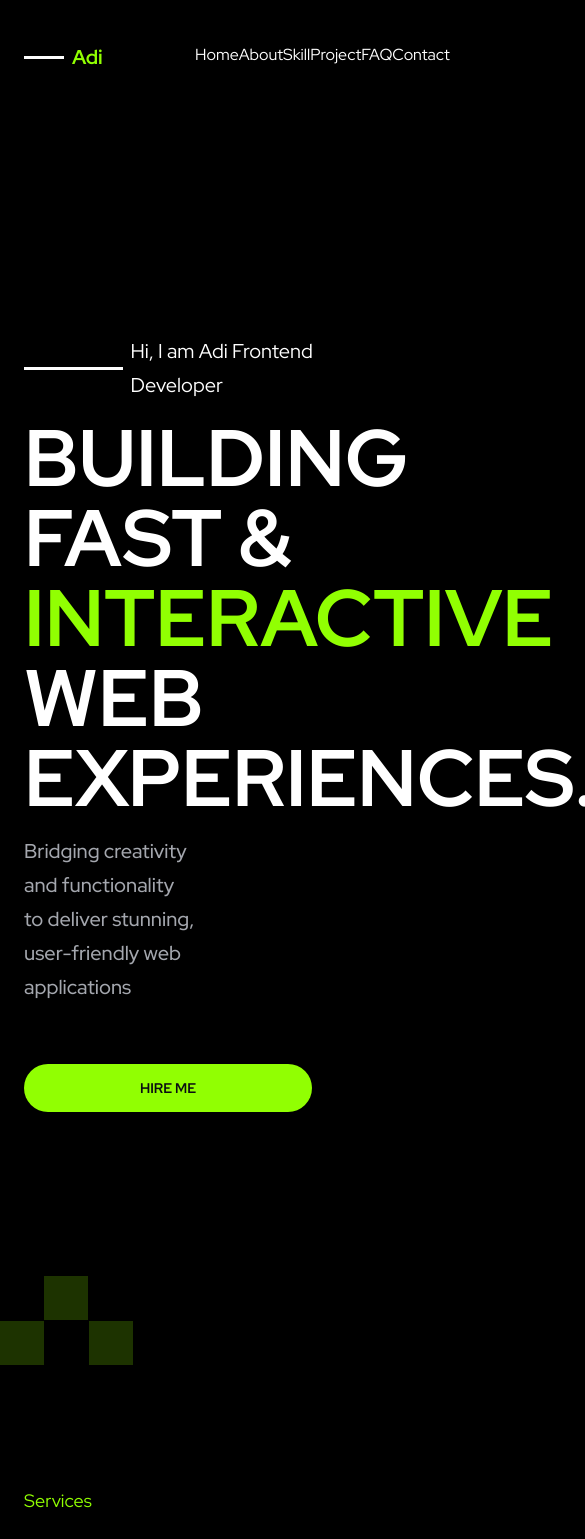
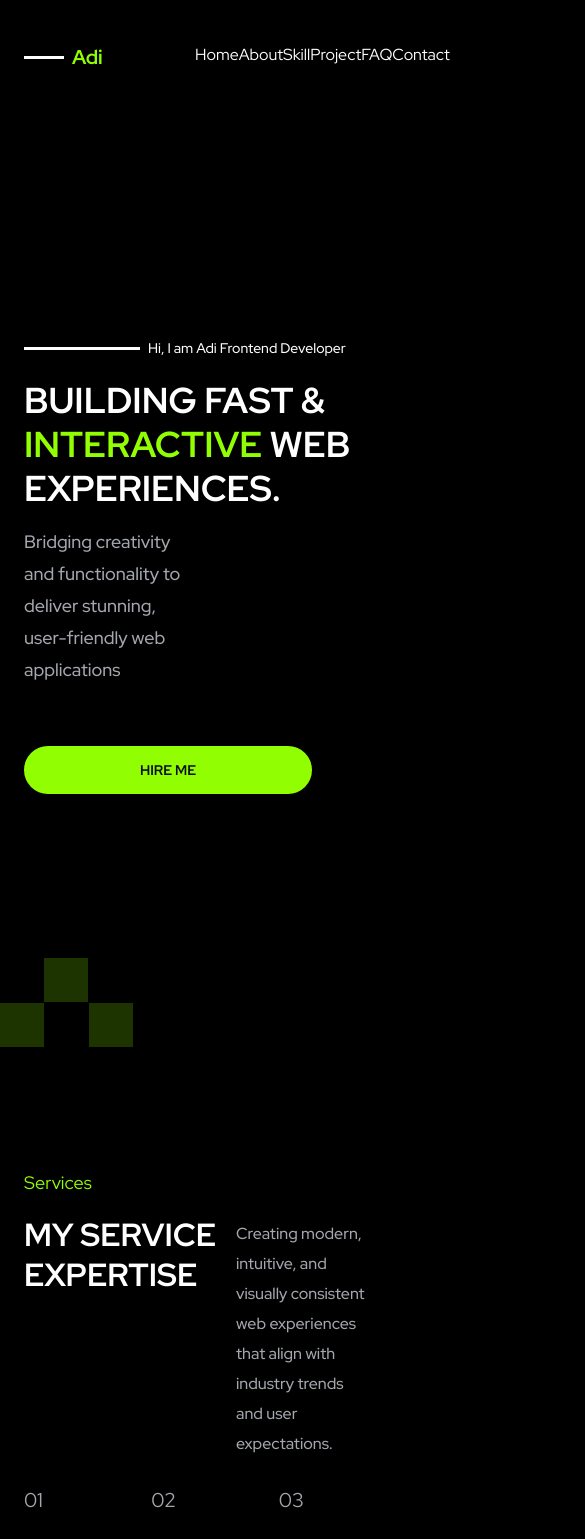
Before and after one commit to redkurawa/porto-08, a Next.js app: page / in a window 390 px wide. Shown: the top 1539 px of the page, 585 px wide, since content can reach past the window. Built offline with nearby package versions, Linux system fonts and the light colour scheme.

Commit message:
maintenance mobile view

```diff
--- a/package.json
+++ b/package.json
@@ -15,10 +15,12 @@
     "@react-email/render": "^1.4.0",
     "class-variance-authority": "^0.7.1",
     "clsx": "^2.1.1",
+    "framer-motion": "^12.23.24",
     "lucide-react": "^0.546.0",
     "next": "15.5.6",
     "react": "19.1.0",
     "react-dom": "19.1.0",
+    "react-intersection-observer": "^9.16.0",
     "resend": "^6.2.0",
     "tailwind-merge": "^3.3.1"
   },
--- a/src/components/partials/hero.tsx
+++ b/src/components/partials/hero.tsx
@@ -12,13 +12,15 @@ export const Hero = () => {
       <div className='inner-con mt-55'>
         <div className='flex items-center gap-2'>
           <span className='border-neutral-25 inline-block w-29 border-2 border-t'></span>
-          <div className='text-xl'>Hi, I am Adi Frontend Developer</div>
+          <div className='text-m text-neutral-25 font-medium sm:text-xl'>
+            Hi, I am Adi Frontend Developer
+          </div>
         </div>
-        <div className='my-4 text-[80px] leading-[80px] font-extrabold tracking-[0px]'>
+        <div className='text-display-lg my-4 font-extrabold tracking-[0px] sm:text-[80px] sm:leading-[80px]'>
           BUILDING FAST & <span className='text-primary-200'>INTERACTIVE </span>
           WEB EXPERIENCES.
         </div>
-        <div className='text-xl-medium w-1/2 text-neutral-400'>
+        <div className='text-lg-medium sm:text-xl-medium w-1/2 text-neutral-400'>
           Bridging creativity and functionality to deliver stunning,
           user-friendly web applications
         </div>
--- a/src/components/partials/portofolio.tsx
+++ b/src/components/partials/portofolio.tsx
@@ -1,13 +1,15 @@
 import Image from 'next/image';
 import React from 'react';
+
+import AnimatedHeading from '../ui/animated-heading';
 
 export const Portofolio = () => {
   return (
     <div className='inner-con'>
       <div className='text-primary-200 text-center text-lg'>PORTFOLIO</div>
-      <div className='text-display-2xl mb-12 text-center font-extrabold'>
+      <AnimatedHeading className='text-display-2xl mb-12 text-center font-extrabold'>
         SELECTED WORK
-      </div>
+      </AnimatedHeading>
       <div className='grid grid-cols-3 gap-x-5'>
         {[...Array(6)].map((_, i) => (
           <div key={i}>
--- a/src/components/partials/services.tsx
+++ b/src/components/partials/services.tsx
@@ -1,15 +1,17 @@
 import { Monitor } from 'lucide-react';
 import React from 'react';
+
+import AnimatedHeading from '../ui/animated-heading';
 
 export const Services = () => {
   return (
     <div className='inner-con my-30'>
       <div className='text-primary-200 text-lg'>Services</div>
       <div className='flex'>
-        <div className='my-4 text-[80px] leading-[80px] font-extrabold tracking-[0px]'>
+        <AnimatedHeading className='text-display-md my-4 font-extrabold tracking-[0px] sm:text-[80px] sm:leading-[80px]'>
           MY SERVICE EXPERTISE
-        </div>
-        <div className='mt-5 w-2/3 text-xl text-neutral-400'>
+        </AnimatedHeading>
+        <div className='text-md mt-5 w-2/3 font-medium text-neutral-400 sm:text-xl'>
           Creating modern, intuitive, and visually consistent web experiences
           that align with industry trends and user expectations.
         </div>
@@ -20,7 +22,7 @@ export const Services = () => {
             01
           </div>
           <Monitor className='text-primary-200 mt-6 size-8' />
-          <div className='text-display-sm my-6 font-semibold'>
+          <div className='sm:text-display-sm my-6 text-xl font-semibold'>
             Custom Website Development
           </div>
           <div className='text-xl text-neutral-400'>
--- a/src/components/partials/skill.tsx
+++ b/src/components/partials/skill.tsx
@@ -1,14 +1,16 @@
 import Image from 'next/image';
 import React from 'react';
+
+import AnimatedHeading from '../ui/animated-heading';
 
 export const Skill = () => {
   return (
     <div className='inner-con flex'>
       <div>
         <div className='text-primary-200 text-lg'>Skill</div>
-        <div className='text-display-2xl font-extrabold'>
+        <AnimatedHeading className='text-display-2xl font-extrabold'>
           SKILLS THAT BRING IDEAS TO LIFE
-        </div>
+        </AnimatedHeading>
         <div className='grid grid-cols-4'>
           <Image src='/icons/js.svg' alt='js' width={52} height={52} />
           <Image src='/icons/css.svg' alt='js' width={52} height={52} />
--- a/src/components/partials/testimoni.tsx
+++ b/src/components/partials/testimoni.tsx
@@ -1,12 +1,13 @@
 import TestimonialCard from '../testimonial-card';
+import AnimatedHeading from '../ui/animated-heading';
 
 export const Testimoni = () => {
   return (
     <div className='inner-con'>
       <div className='text-primary-200 text-center text-lg'>TESTIMONIALS</div>
-      <div className='text-display-2xl mb-12 text-center font-extrabold'>
+      <AnimatedHeading className='text-display-2xl mb-12 text-center font-extrabold'>
         PEOPLE SAYS ABOUT ME
-      </div>
+      </AnimatedHeading>
       <div>
         <TestimonialCard
           name='Thom Haye'
--- a/src/components/partials/working.tsx
+++ b/src/components/partials/working.tsx
@@ -1,12 +1,14 @@
 import React from 'react';
+
+import AnimatedHeading from '../ui/animated-heading';
 
 export const Working = () => {
   return (
     <div className='inner-con'>
       <div className='text-primary-200 text-center text-lg'>WORKING</div>
-      <div className='text-display-2xl mb-12 text-center font-extrabold'>
+      <AnimatedHeading className='text-display-2xl mb-12 text-center font-extrabold'>
         WHY CHOOSE ME?
-      </div>
+      </AnimatedHeading>
 
       <div className='grid grid-cols-2 gap-8'>
         <div className='space-y-4'>
--- /dev/null
+++ b/src/components/ui/animated-heading.tsx
@@ -0,0 +1,38 @@
+'use client';
+
+import { motion } from 'framer-motion';
+import { useInView } from 'react-intersection-observer';
+
+interface AnimatedHeadingProps {
+  children: React.ReactNode;
+  className?: string;
+  threshold?: number;
+  triggerOnce?: boolean;
+}
+
+const AnimatedHeading = ({
+  children,
+  className = '',
+  threshold = 1,
+  triggerOnce = true,
+}: AnimatedHeadingProps) => {
+  const { ref, inView } = useInView({
+    triggerOnce,
+    threshold,
+  });
+
+  return (
+    <div ref={ref}>
+      <motion.div
+        initial={{ opacity: 0, y: -20 }}
+        animate={inView ? { opacity: 1, y: 0 } : {}}
+        transition={{ duration: 0.6 }}
+        className={className}
+      >
+        {children}
+      </motion.div>
+    </div>
+  );
+};
+
+export default AnimatedHeading;
```
Also changed, not shown: 1 other file (tests, documents, lock files or other folders).
